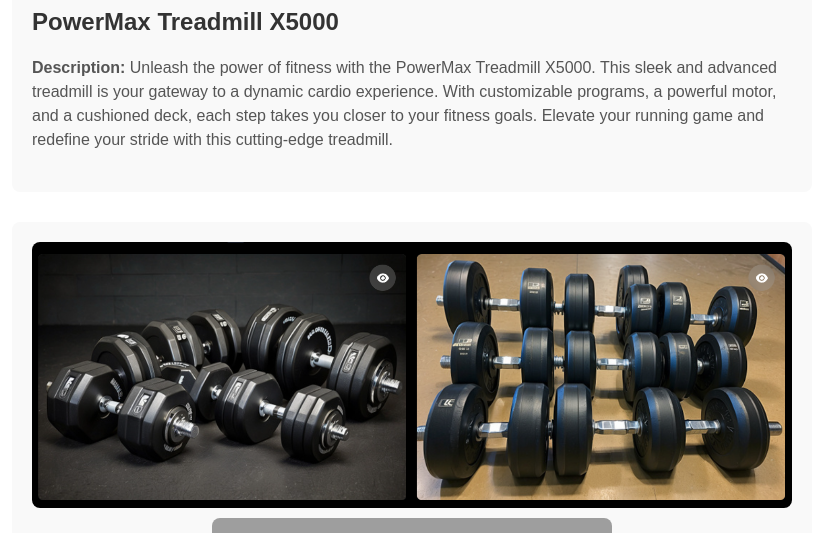
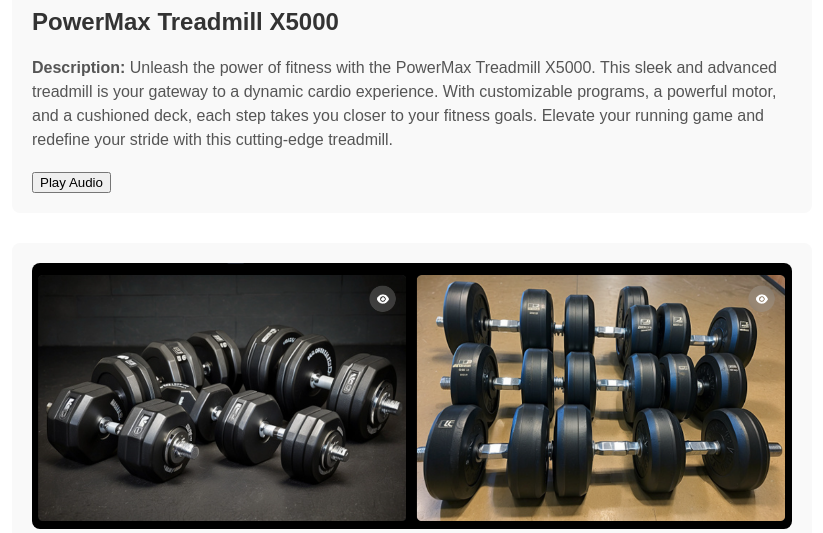
Before and after one commit to ykarpa/ArtificialIntelligenceSystems, a Flask app: page / in a window 1280 px wide. Shown: the part 915-1448 px from the top of the page, without its empty margins (228-1051 px from the left). Run offline with Flask 3, Linux system fonts and the light colour scheme; grey boxes are pictures that could not be loaded.

Commit message:
Added tts

```diff
--- a/main.py
+++ b/main.py
@@ -1,4 +1,5 @@
-import random
+from elevenlabs import play
+from elevenlabs.client import ElevenLabs
 from flask import Flask, render_template, request
 from openai import OpenAI
 
@@ -75,5 +76,23 @@ def generate_feedback():
     displayed_feedbacks.append(feedback)
     return feedback
 
+
+@app.route("/speak_text", methods=["POST"])
+def speak_text():
+    clientELevent = ElevenLabs(
+        api_key="cf24f97d19954c07fe6b3f142791132c",
+    )
+    data = request.get_json()
+    text = data["text"]
+
+    # Використовуйте ElevenLabs API для озвучення тексту
+    audio = clientELevent.generate(
+        text=text,
+        voice="Rachel",
+        model="eleven_multilingual_v2"
+    )
+
+    return play(audio)
+
 if __name__ == "__main__":
     app.run(debug=True)
--- a/templates/about.html
+++ b/templates/about.html
@@ -110,6 +110,7 @@
             advanced treadmill is your gateway to a dynamic cardio experience. With customizable programs, a powerful
             motor, and a cushioned deck, each step takes you closer to your fitness goals. Elevate your running game and
             redefine your stride with this cutting-edge treadmill.</p>
+        <button onclick="speakText('Unleash the power of fitness with the PowerMax Treadmill X5000. This sleek and advanced treadmill is your gateway to a dynamic cardio experience. With customizable programs, a powerful motor, and a cushioned deck, each step takes you closer to your fitness goals. Elevate your running game and redefine your stride with this cutting-edge treadmill.')">Play Audio</button>
     </div>
 
     <div class="product">
@@ -120,6 +121,10 @@
             for perfection, these dumbbells feature a durable steel core and ergonomic grips, ensuring a comfortable and
             effective workout. Whether you're a beginner or a seasoned lifter, these pro-grade dumbbells are your key to
             building strength and achieving peak performance.</p>
+        <button onclick="speakText('Lift, tone, and sculpt with the IronGrip Dumbbell Set - Pro Series. Engineered\n'+
+'            for perfection, these dumbbells feature a durable steel core and ergonomic grips, ensuring a comfortable and\n'+
+'            effective workout. Whether you\'re a beginner or a seasoned lifter, these pro-grade dumbbells are your key to\n'+
+'            building strength and achieving peak performance')">Play Audio</button>
     </div>
 
     <div class="product">
@@ -130,6 +135,10 @@
             or gym workouts, these versatile bands offer adjustable resistance for a full-body training experience.
             Target every muscle group and enhance your flexibility with this portable and compact fitness solution.
             Elevate your strength training routine with FlexFit!</p>
+        <button onclick="speakText('Say goodbye to limits with the FlexFit Resistance Bands Kit. Perfect for home\n'+
+'            or gym workouts, these versatile bands offer adjustable resistance for a full-body training experience.\n'+
+'            Target every muscle group and enhance your flexibility with this portable and compact fitness solution.\n'+
+'            Elevate your strength training routine with FlexFit!')">Play Audio</button>
     </div>
 
     <div class="product">
@@ -140,6 +149,10 @@
             This sleek wearable is your personal fitness companion, monitoring heart rate, tracking steps, and analyzing
             sleep patterns. Stay motivated with real-time data and personalized insights. Set your goals, crush them,
             and let PulsePro be your guide to a healthier, more active lifestyle.</p>
+        <button onclick="speakText('Revolutionize your fitness journey with the PulsePro Smart Fitness Tracker.\n'+
+'            This sleek wearable is your personal fitness companion, monitoring heart rate, tracking steps, and analyzing\n'+
+'            sleep patterns. Stay motivated with real-time data and personalized insights. Set your goals, crush them,\n'+
+'            and let PulsePro be your guide to a healthier, more active lifestyle.')">Play Audio</button>
     </div>
 
     <div class="product">
@@ -150,6 +163,10 @@
             Trainer. This elliptical combines smooth, low-impact motion with customizable resistance levels, making it
             perfect for users of all fitness levels. Sculpt and tone your muscles with every stride and take your cardio
             workouts to the next level. Elevate your fitness game with SculptMaster!</p>
+       <button onclick="speakText('Experience total-body transformation with the SculptMaster Elliptical Cross\n'+
+'            Trainer. This elliptical combines smooth, low-impact motion with customizable resistance levels, making it\n'+
+'            perfect for users of all fitness levels. Sculpt and tone your muscles with every stride and take your cardio\n'+
+'            workouts to the next level. Elevate your fitness game with SculptMaster!')">Play Audio</button>
     </div>
 
     <div class="product">
@@ -160,6 +177,10 @@
             Trainer. This elliptical combines smooth, low-impact motion with customizable resistance levels, making it
             perfect for users of all fitness levels. Sculpt and tone your muscles with every stride and take your cardio
             workouts to the next level. Elevate your fitness game with SculptMaster!</p>
+        <button onclick="speakText('Experience total-body transformation with the SculptMaster Elliptical Cross\n'+
+'            Trainer. This elliptical combines smooth, low-impact motion with customizable resistance levels, making it\n'+
+'            perfect for users of all fitness levels. Sculpt and tone your muscles with every stride and take your cardio\n'+
+'            workouts to the next level. Elevate your fitness game with SculptMaster!')">Play Audio</button>
     </div>
 
     <h1>Feedbacks</h1>
@@ -191,6 +212,25 @@
             });
     }
 
+     function speakText(text) {
+        fetch('/speak_text', {
+            method: 'POST',
+            headers: {
+                'Content-Type': 'application/json',
+            },
+            body: JSON.stringify({ text: text }),
+        })
+            .then(response => response.blob())
+            .then(blob => {
+                const audioUrl = URL.createObjectURL(blob);
+                const audio = new Audio(audioUrl);
+                audio.play();
+            })
+            .catch(error => {
+                console.error('Error:', error);
+            });
+    }
+
 </script>
 </body>
 </html>
```
